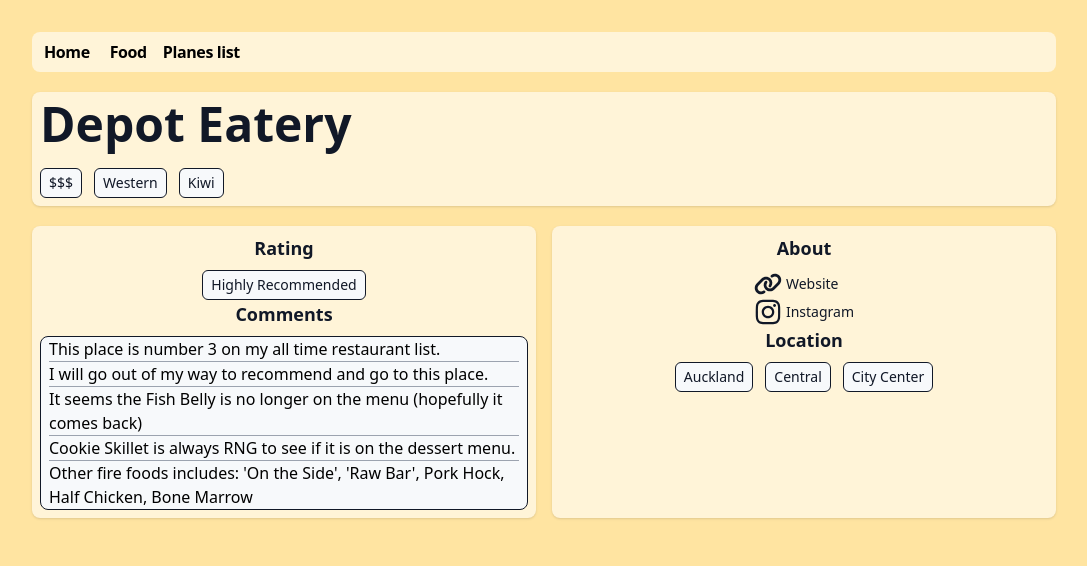
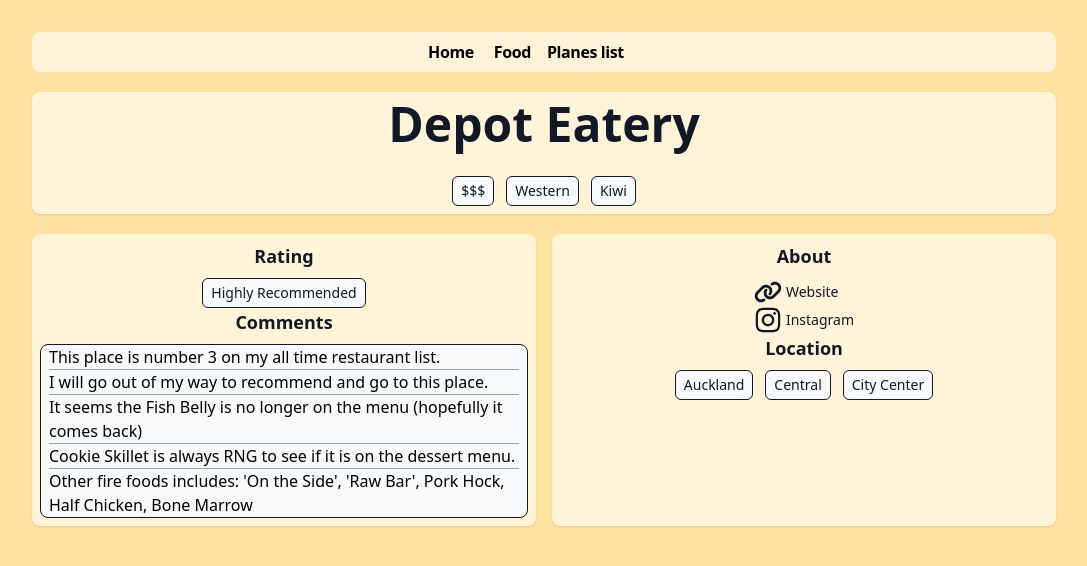
Before and after one commit to pietasty/Website, a Next.js app: page /food/depot-eatery in a window 1280 px wide. Shown: the top 566 px of the page, without its empty margins (96-1183 px from the left). Built offline with nearby package versions, Linux system fonts and the light colour scheme.

Commit message:
centering everything

```diff
--- a/app/components/foodPage.tsx
+++ b/app/components/foodPage.tsx
@@ -9,7 +9,7 @@
 
 function FoodHeader({header} : {header:Header}){
     return(
-        <div className="mt-5 p-2 rounded-lg shadow bg-light-warm">
+        <div className="mt-5 p-2 rounded-lg shadow bg-light-warm flex flex-col items-center">
             <h1 className="text-5xl font-semibold text-gray-900">{header.title}</h1>
             <div className="mt-5">
                 <TagList list={header.cuisine}/>
--- a/app/components/nav.tsx
+++ b/app/components/nav.tsx
@@ -16,7 +16,7 @@
     return (
         <div className="tracking-tight bg-light-warm rounded-lg">
             <nav
-                className="flex flex-row items-start relative px-0 pb-0 fade md:overflow-auto scroll-pr-6 md:relative"
+                className="flex justify-center md:overflow-auto scroll-pr-6"
                 id="nav"
             >
                 <div className="flex flex-row space-x-0 pr-10">
```
